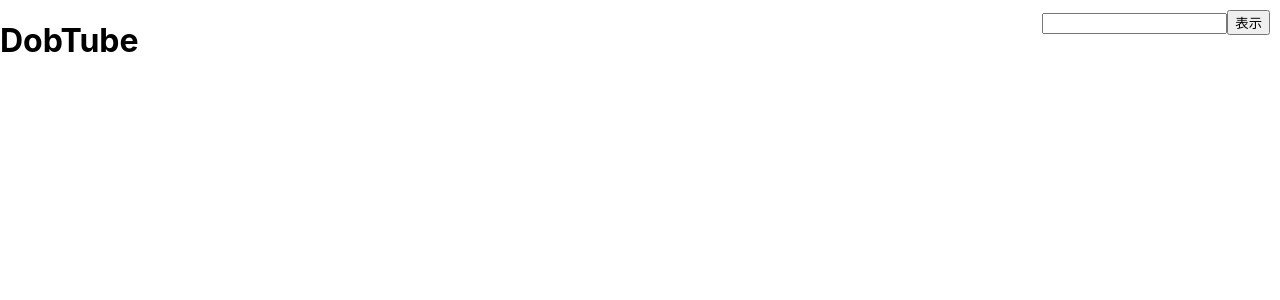
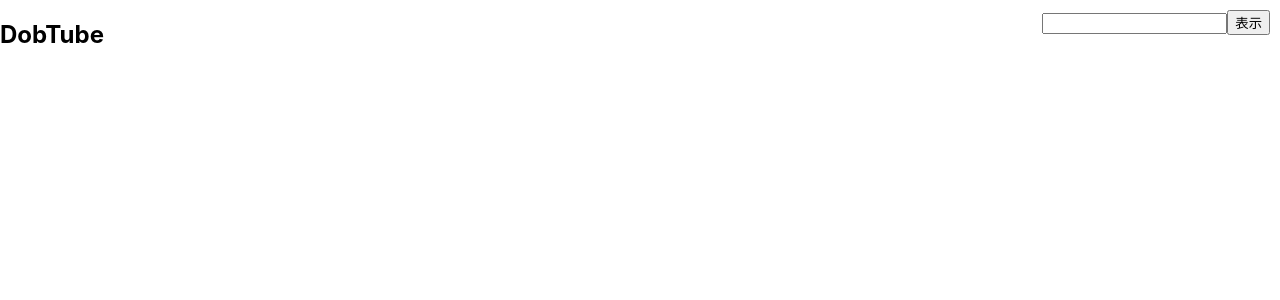
Before and after one commit to mitsuYashi/DobTube, a Next.js app in the folder app/: page / in a window 1280 px wide. Shown: the top 300 px of the page. Built offline with nearby package versions, Linux system fonts and the light colour scheme.

Commit message:
add:動画のcssの設定

```diff
--- a/app/pages/index.tsx
+++ b/app/pages/index.tsx
@@ -18,8 +18,8 @@ const Home: NextPage = () => {
     return (
       <>
         {
-          urls.map((data: URL) => {
-            return <MovieDisplay url={data} />
+          urls.map((data, index) => {
+            return <MovieDisplay url={data} key={index} />
           })
         }
       </>
@@ -28,11 +28,13 @@ const Home: NextPage = () => {
 
   return (
     <div>
-      <h1>DobTube</h1>
       <div>
+        <h2>DobTube</h2>
         <InputUrl urls={urls} setUrls={setUrls} />
-        {ForUrls(urls)}
       </div>
+        <div style={{ width: "100vw", height: "45vh", display: 'grid', gridTemplateColumns: '1fr 1fr' }}>
+          {ForUrls(urls)}
+        </div>
     </div>
   );
 };
```
